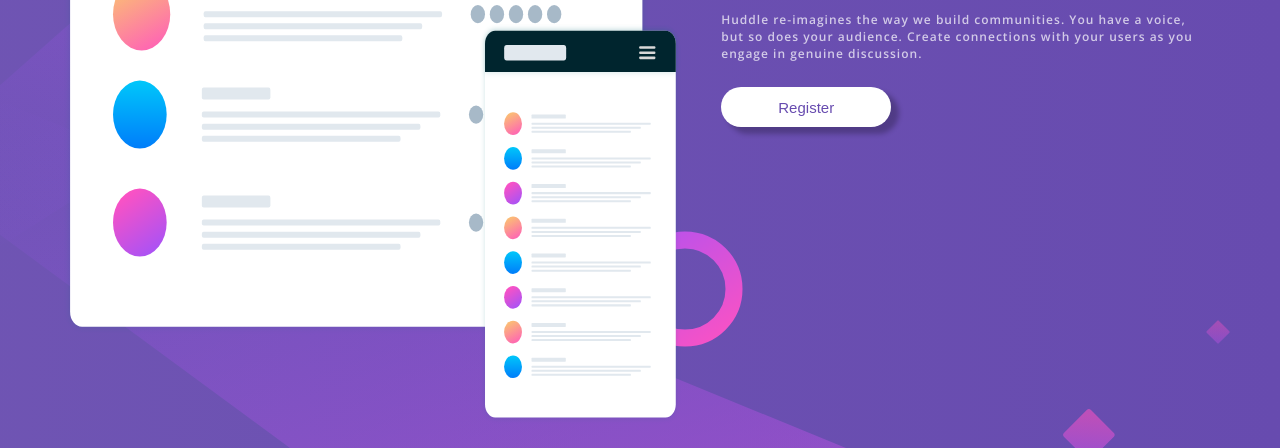
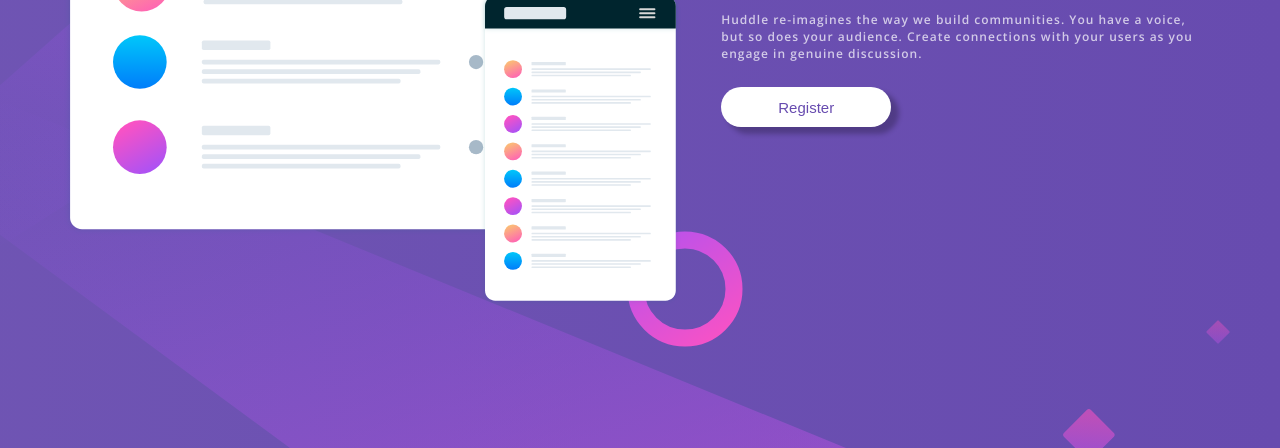
Before and after one commit to akash-1712/huddle-landing-page, a website: page index.html in a window 1280 px wide. Shown: the part 274-722 px from the top of the page. Drawn offline with nearby package versions, Linux system fonts and the light colour scheme.

Commit message:
Fix left image streching to a more fluid resizing

```diff
--- a/sass/components/_left.scss
+++ b/sass/components/_left.scss
@@ -1,11 +1,10 @@
 .left {
   flex: 1.3;
-  height: 90%;
   width: 100%;
   align-self: flex-start;
 
   &-image {
     width: 100%;
-    height: 100%;
+    height: auto;
   }
 }
--- a/sass/layout/_grid.scss
+++ b/sass/layout/_grid.scss
@@ -6,14 +6,12 @@
   height: 100vh;
   min-height: 100vh;
   width: 100vw;
-  background-image: url("../../images/bg-desktop.svg"),
-    linear-gradient(to right, rgba($Violet, 0.95), $Violet);
+  background-image: url("../../images/bg-desktop.svg"), linear-gradient(to right, rgba($Violet, 0.95), $Violet);
   background-size: cover;
   background-position: center;
   @media only screen and (max-width: 52em) {
     height: initial;
-    background-image: url("../../images/bg-mobile.svg"),
-      linear-gradient(to bottom, rgba($Violet, 0.95), $Violet);
+    background-image: url("../../images/bg-mobile.svg"), linear-gradient(to bottom, rgba($Violet, 0.95), $Violet);
   }
   @media only screen and (max-width: 38em) {
     // background-image: url("../../images/bg-mobile.svg"),
```
Also changed, not shown: css/style.css, 1 other file.
